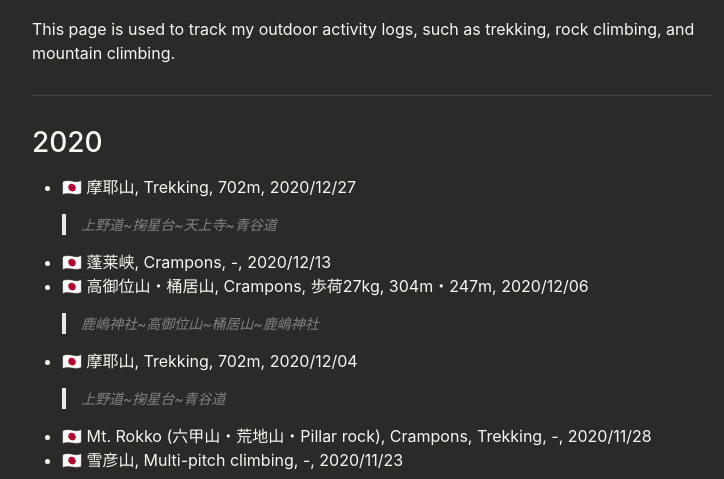
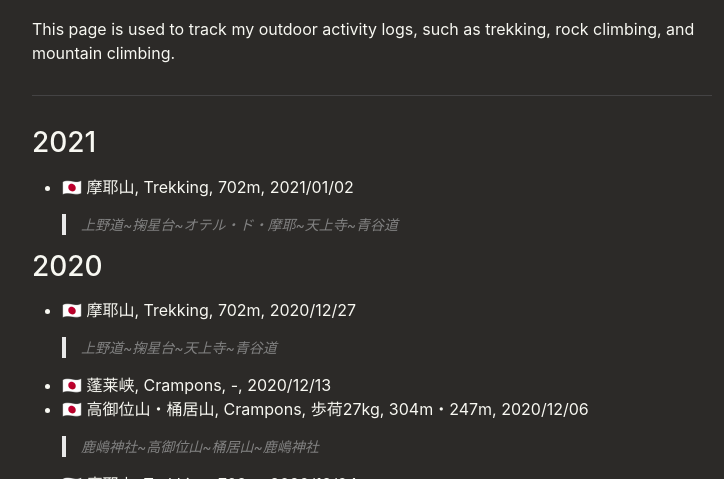
Before and after one commit to pixyzehn/pixyzehn.com, a Jekyll site: the page built from pages/mountaineering.md, in a window 1280 px wide and 900 px high, cut to the strip 421-900 px from the top of the window. Shown: the whole strip, without its empty margins (268-992 px from the left). Built offline with Jekyll 4.4.1, drawn with Linux system fonts in a browser that asks for light colours.

Commit message:
Update data

```diff
--- a/_data/mountaineering.yml
+++ b/_data/mountaineering.yml
@@ -1,3 +1,11 @@
+- year: 2021
+  activities:
+    - flag: 🇯🇵
+      name: 摩耶山
+      category: Trekking
+      altitude: '702m'
+      date: 2021/01/02
+      note: '上野道~掬星台~オテル・ド・摩耶~天上寺~青谷道'
 - year: 2020
   activities:
     - flag: 🇯🇵
```
